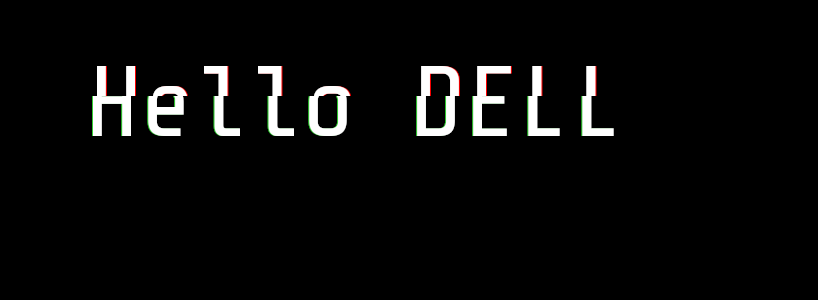
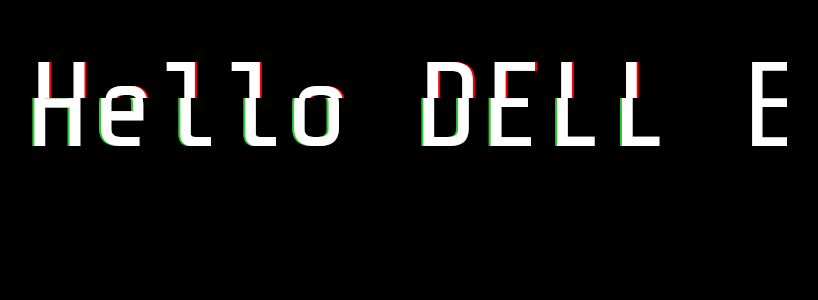
Before and after one commit to NikitaBarsukov/helloemc, a PHP site: page / in a window 1280 px wide. Shown: the top 300 px of the page, without its empty margins (253-1071 px from the left). Run offline with PHP 8.4, Linux system fonts and the light colour scheme.

Commit message:
Update style.css

```diff
--- a/style.css
+++ b/style.css
@@ -8,7 +8,7 @@
 }
 
 svg{
-  width: 600px;
+  width: 800px;
   height: 120px;
   display: block;
   position: relative;
```
